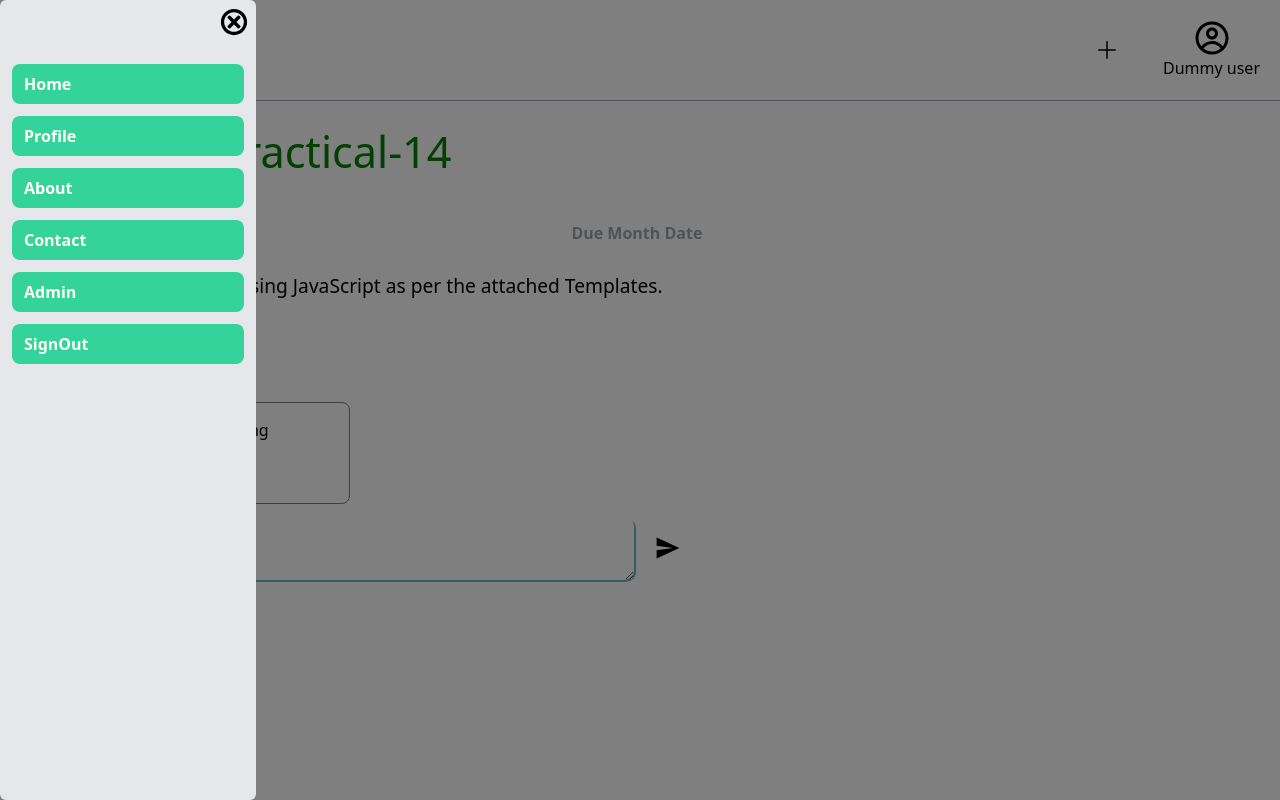
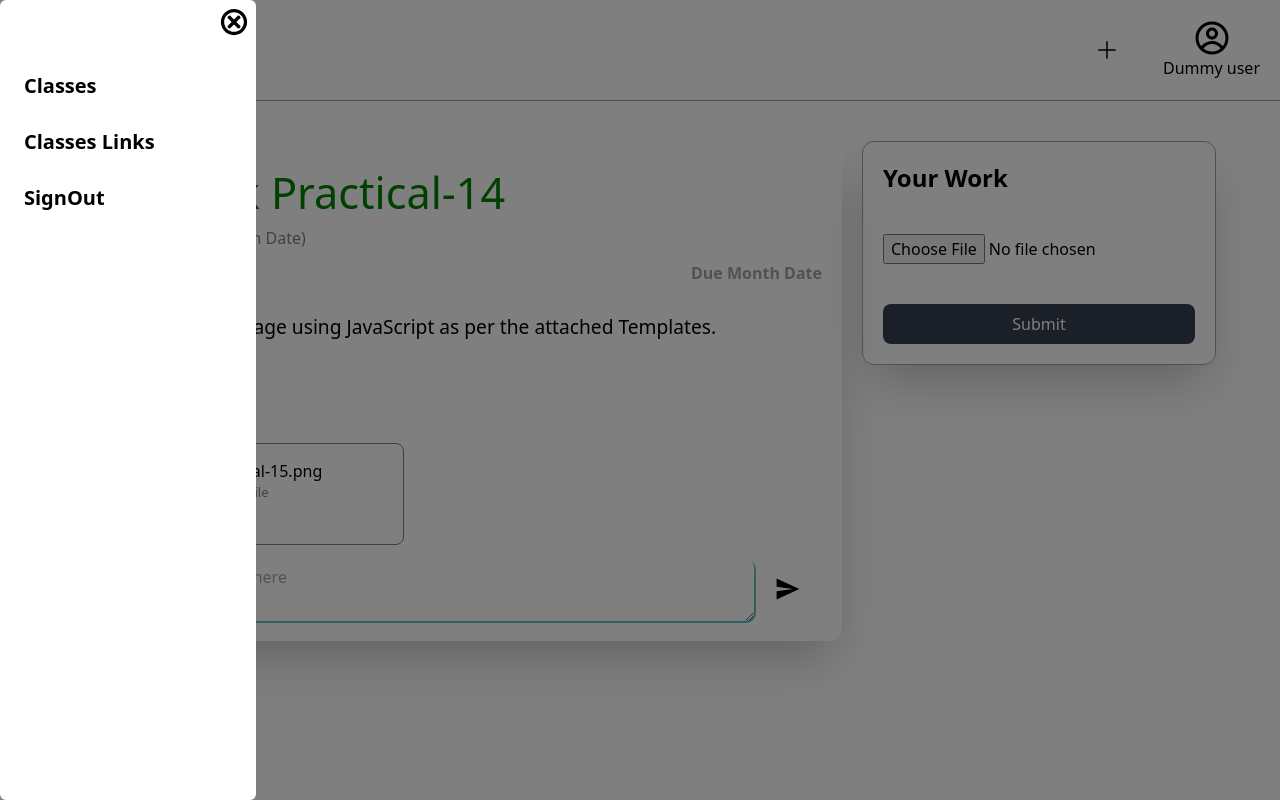
Before and after one commit to AyushJoshi2001/gurukul-frontend, a React (Create React App) app: page /assignment in a window 1280 px wide. Both pictures are taken after a click on the icon 46 px from the left and 50 px from the top of the page. Built offline with nearby package versions, Linux system fonts and the light colour scheme.

Commit message:
Updated project UI

```diff
--- a/src/Pages/Assignment.page.tsx
+++ b/src/Pages/Assignment.page.tsx
@@ -2,12 +2,14 @@ import { FC, memo } from "react";
 import "../css/assignmentPage.css";
 import dummy from "../img/classroom.jpg";
 import ClassCommentTextarea from "../component/ClassCommentTextarea";
+import AssignmentSubmission from "../component/AssignmentSubmission";
 
 interface Props {}
 
 const Assignment: FC<Props> = (props) => {
   return (
-    <div id="content" className="max-w-2xl mx-auto">
+    <div className="flex max-w-6xl mx-auto mt-10 space-x-5">
+      <div className="flex-1 p-5 shadow-2xl rounded-xl">
         <div id="parent-head ">
           <div className="head-section">Fullstack Practical-14</div>
           <div className="info">
@@ -23,7 +25,8 @@ const Assignment: FC<Props> = (props) => {
 
         <div id="content-container">
           <div className="heading">
-          Create a Counter Page using JavaScript as per the attached Templates.
+            Create a Counter Page using JavaScript as per the attached
+            Templates.
           </div>
           <p>Instructions:</p>
           <p>instruction text</p>
@@ -41,6 +44,11 @@ const Assignment: FC<Props> = (props) => {
 
         <ClassCommentTextarea className="mt-3" />
       </div>
+
+      <div>
+        <AssignmentSubmission />
+      </div>
+    </div>
   );
 };
 
--- a/src/Pages/Dashboard.page.tsx
+++ b/src/Pages/Dashboard.page.tsx
@@ -1,12 +1,28 @@
 import { FC, memo } from "react";
+import Announcement from "../component/Announcement";
 import PostWithComment from "../component/PostWithComment";
 
 interface Props {}
 
 const Dashboard: FC<Props> = (props) => {
-  return <div className="m-10">
-    <PostWithComment />
-  </div>;
+  return (
+    <div>
+      <div className="mt-10">
+        <div className="relative w-4/5 mx-auto bg-center bg-cover h-72 rounded-xl bg-dashboard_background">
+          <p className="absolute text-5xl font-semibold text-white left-8 bottom-8">
+            DUMMY CLASS
+          </p>
+        </div>
+      </div>
+      <div className="mt-10">
+        <PostWithComment />
+      </div>
+
+      <div className="my-10">
+        <Announcement />
+      </div>
+    </div>
+  );
 };
 
 Dashboard.defaultProps = {};
--- /dev/null
+++ b/src/component/Announcement.tsx
@@ -0,0 +1,22 @@
+import { FC, memo } from "react";
+import { FaClipboardList } from "react-icons/fa";
+
+interface Props {}
+
+const Announcement: FC<Props> = (props) => {
+  return (
+    <div className="flex max-w-5xl px-10 py-3 mx-auto space-x-5 border border-gray-500 hover:bg-gray-100 rounded-xl">
+      <div className="inline-block p-3 bg-gray-500 rounded-full">
+        <FaClipboardList className="text-white w-7 h-7" />
+      </div>
+      <p className="flex items-center text-lg ">
+        Pankaj Kapoor posted a new assignment: Fullstack -1 Final End Term
+        Practical [2021]
+      </p>
+    </div>
+  );
+};
+
+Announcement.defaultProps = {};
+
+export default memo(Announcement);
--- /dev/null
+++ b/src/component/AssignmentSubmission.tsx
@@ -0,0 +1,22 @@
+import { FC, memo } from "react";
+
+interface Props {}
+
+const AssignmentSubmission: FC<Props> = (props) => {
+  return (
+    <div className="flex flex-col p-5 border border-gray-400 shadow-2xl rounded-xl">
+      <p className="text-2xl font-semibold">Your Work</p>
+      <input type="file" className="pt-10" />
+      <button
+        type="submit"
+        className="px-5 py-2 mt-10 text-white bg-gray-700 rounded-lg hover:bg-gray-400"
+      >
+        Submit
+      </button>
+    </div>
+  );
+};
+
+AssignmentSubmission.defaultProps = {};
+
+export default memo(AssignmentSubmission);
--- a/src/component/ClassCard.tsx
+++ b/src/component/ClassCard.tsx
@@ -33,9 +33,8 @@ const ClassCard: FC<Props> = (props) => {
         <p>name of assignment</p>
       </div>
 
-      <div className="flex justify-end px-5 py-3 space-x-2 border-t border-gray-400">
+      <div className="flex justify-end px-5 py-3 border-t border-gray-400">
         <ImProfile className="w-7 h-7" />
-        <BiFolder className="w-7 h-7" />
       </div>
     </div>
   );
--- a/src/component/PostWithComment.tsx
+++ b/src/component/PostWithComment.tsx
@@ -7,7 +7,7 @@ interface Props {}
 
 const PostWithComment: FC<Props> = (props) => {
   return (
-    <div id="container">
+    <div id="container" className="max-w-5xl">
       <header>
         <img src={dummy} alt="GLA logo" />
         <div id="headerInfoDiv">
@@ -54,9 +54,9 @@ const PostWithComment: FC<Props> = (props) => {
           {/* <div id="footerRigthDiv">
                     <textarea  placeholder="Add your comment here" />
                     <div className="flex items-center mx-auto">
-                        <IoMdSend className="w-7 h-7"/>
+                    <IoMdSend className="w-7 h-7"/>
                     </div>
-                    </div> */}
+                  </div> */}
           <ClassCommentTextarea className="" />
         </footer>
       </main>
--- a/src/component/SideNav.tsx
+++ b/src/component/SideNav.tsx
@@ -46,65 +46,38 @@ const SideNav: FC<Props> = ({ className }) => {
             <div className="fixed top-0 left-0 z-10 transform">
               <div
                 className={
-                  "relative flex flex-col w-64 min-h-screen bg-gray-200 rounded-md flex-shrink-0" +
+                  "relative flex flex-col w-64 min-h-screen bg-white rounded-md flex-shrink-0" +
                   className
                 }
               >
                 <GiCancel
-                  className="absolute w-7 h-7 right-2 top-2"
+                  className="absolute text-black w-7 h-7 right-2 top-2"
                   onClick={() => {
                     setIsOpen(!isOpen);
                   }}
                 />
                 <Link
-                  to="/home"
-                  className="px-3 py-2 mx-3 mt-16 font-semibold text-white bg-green-400 rounded-lg outline-none hover:bg-green-100 hover:text-gray-500"
+                  to="/classroom"
+                  className="px-3 py-2 mx-3 mt-16 text-xl font-semibold text-black rounded-lg outline-none hover:bg-green-100 hover:text-gray-500"
                   onClick={() => {
                     setIsOpen(!isOpen);
                   }}
                 >
-                  Home
+                  Classes
                 </Link>
                 <Link
-                  to="/profile"
-                  className="px-3 py-2 mx-3 mt-3 font-semibold text-white bg-green-400 rounded-lg outline-none hover:bg-green-100 hover:text-gray-500"
+                  to="/admin"
+                  className="px-3 py-2 mx-3 mt-3 text-xl font-semibold text-black rounded-lg outline-none hover:bg-green-100 hover:text-gray-500"
                   onClick={() => {
                     setIsOpen(!isOpen);
                   }}
                 >
-                  Profile
-                </Link>
-                <Link
-                  to="/about"
-                  className="px-3 py-2 mx-3 mt-3 font-semibold text-white bg-green-400 rounded-lg outline-none hover:bg-green-100 hover:text-gray-500"
-                  onClick={() => {
-                    setIsOpen(!isOpen);
-                  }}
-                >
-                  About
-                </Link>
-                <Link
-                  to="/contact"
-                  className="px-3 py-2 mx-3 mt-3 font-semibold text-white bg-green-400 rounded-lg outline-none hover:bg-green-100 hover:text-gray-500"
-                  onClick={() => {
-                    setIsOpen(!isOpen);
-                  }}
-                >
-                  Contact
-                </Link>
-                <Link
-                  to="/admin"
-                  className="px-3 py-2 mx-3 mt-3 font-semibold text-white bg-green-400 rounded-lg outline-none hover:bg-green-100 hover:text-gray-500"
-                  onClick={() => {
-                    setIsOpen(!isOpen);
-                  }}
-                >
-                  Admin
+                  Classes Links
                 </Link>
 
                 <button
                   type="button"
-                  className="px-3 py-2 mx-3 mt-3 font-semibold text-left text-white bg-green-400 rounded-lg outline-none hover:bg-green-100 hover:text-gray-500"
+                  className="px-3 py-2 mx-3 mt-3 text-xl font-semibold text-left text-black rounded-lg outline-none hover:bg-green-100 hover:text-gray-500"
                   onClick={() => {
                     setIsOpen(!isOpen);
                     signout();
--- a/src/css/assignmentPage.css
+++ b/src/css/assignmentPage.css
@@ -1,9 +1,3 @@
-#content {
-  margin-top: 1.2rem;
-  margin-left: 1.9rem;
-  /* border: 1px solid gray; */
-}
-
 #parent-head {
   border-bottom: 1px solid green;
   width: 70vw;
--- a/src/css/postWithComment.css
+++ b/src/css/postWithComment.css
@@ -2,9 +2,10 @@
 #container {
   color: black;
   border-radius: 10px;
-  width: 80vw;
   border: 1px solid grey;
   padding: 50px;
+  margin-left: auto;
+  margin-right: auto;
 }
 
 #container:hover {
@@ -56,8 +57,8 @@ header p {
 }
 
 #lowerDivForPost:hover {
-    color: green;
-    font-size: 1.2rem;
+  color: green;
+  font-size: 1.2rem;
   border: 1px solid #66bfbf;
   transition: font-size 0.8s ease;
 }
--- a/tailwind.config.js
+++ b/tailwind.config.js
@@ -6,6 +6,10 @@ module.exports = {
       backgroundColor: {
         primaryPink: "#F7BDD6",
       },
+      backgroundImage: {
+        dashboard_background:
+          "url('https://www.gstatic.com/classroom/themes/img_walkingdog.jpg')",
+      },
     },
   },
   variants: {
```
Also changed, not shown: src/img/dashboard_background.webp (added). Lines whose indentation alone changed are shown as unchanged.
